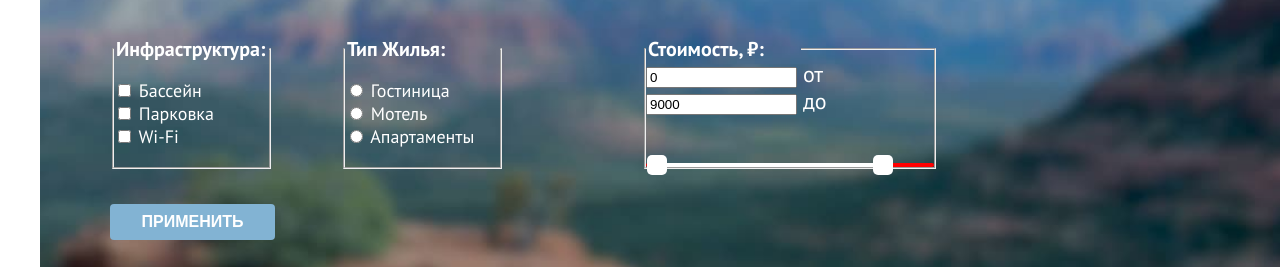
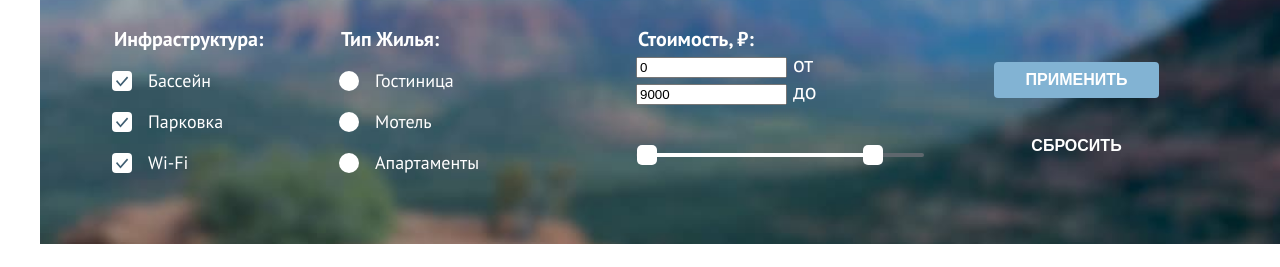
Before and after one commit to htmlacademy-htmlcss/1772115-sedona-36, a plain HTML site: page catalog.html in a window 1280 px wide. Shown: the part 225-492 px from the top of the page. Drawn offline with Linux system fonts and the light colour scheme.

Commit message:
формы
формы

```diff
--- a/catalog.html
+++ b/catalog.html
@@ -23,7 +23,7 @@
           <a class="navigation-link" href="#">О Cедоне</a>
         </li>
         <li class="navigation-item">
-          <a class="navigation-link" href="catalog.html">Гостиницы</a>
+          <a class="navigation-link navigation-link-current" href="catalog.html">Гостиницы</a>
         </li>
       </ul>
       <ul class="navigation-list navigation-user">
@@ -78,20 +78,23 @@
             <ul class="catalog-filter-list"></ul>
             <li class="catalog-filter-item">
             <label class="control">
-                <input class="control-input" type="checkbox" name="swimming-pool">
-                Бассейн
+                <input class="visually-hidden control-input" type="checkbox" name="swimming-pool">
+              <span class="control-mark-infrastructure"></span>
+              <span class="control-label"> Бассейн</span>
             </label>
             </li>
             <li class="catalog-filter-item">
                 <label class="control">
-                    <input class="control-input" type="checkbox" name="parking">
-                    Парковка
+                    <input class="visually-hidden control-input" type="checkbox" name="parking">
+                  <span class="control-mark-infrastructure"></span>
+                  <span class="control-label">Парковка</span>
                 </label>
             </li>
             <li class="catalog-filter-item">
                 <label class="control">
-                    <input class="control-input" type="checkbox" name="Wi-Fi">
-                    Wi-Fi
+                    <input class="visually-hidden control-input" type="checkbox" name="Wi-Fi">
+                  <span class="control-mark-infrastructure"></span>
+                  <span class="control-label"> Wi-Fi</span>
                 </label>
             </li>
             </ul>
@@ -102,20 +105,23 @@
             <ul class="catalog-filter-list"></ul>
             <li class="catalog-filter-item">
                 <label class="control">
-                    <input class="control-input" type="radio" name="type-of-housing">
-                    Гостиница
+                    <input class="visually-hidden control-input" type="radio" name="type-of-housing">
+                  <span class="control-mark"></span>
+                  <span class="control-label">Гостиница</span>
                 </label>
             </li>
             <li class="catalog-filter-item">
                 <label class="control">
-                    <input class="control-input" type="radio" name="type-of-housing">
-                    Мотель
+                    <input class="visually-hidden control-input" type="radio" name="type-of-housing">
+                  <span class="control-mark"></span>
+                  <span class="control-label"> Мотель</span>
                 </label>
             </li>
             <li class="catalog-filter-item">
                 <label class="control">
-                    <input class="control-input" type="radio" name="type-of-housing">
-                    Апартаменты
+                    <input class="visually-hidden control-input" type="radio" name="type-of-housing">
+                  <span class="control-mark"></span>
+                  <span class="control-label">Апартаменты</span>
                 </label>
             </li>
             </ul>
@@ -294,7 +300,7 @@
 
     <section class="mailing">
         <h2 class="mailing-title">Подпишитесь на рассылку</h2>
-        <p class="mailing-title-description">Только полезная информация и никакого спама, честное бойскаутское!</p>
+        <p class="mailing-title-description">Только полезная информация и никакого спама, <br>честное бойскаутское!</p>
         <form class="mailing-form" action="http://echo.htmlakademy.ru/" method="post">
             <p class="mailing-form-email">
               <label for="mailing-email"><span class="visually-hidden">Ваш e-mail</span></label>
--- a/styles/styles.css
+++ b/styles/styles.css
@@ -122,7 +122,6 @@ body {
 }
 .main-container {
   flex-grow: 1;
-margin-bottom: -6px;
 }
 
 .hero-container {
@@ -132,6 +131,7 @@ margin-bottom: -6px;
   background-size: 100% auto;
   background-repeat: no-repeat;
   padding-top: 50px;
+  margin-top: -10px;
 
 }
 .figure-advertisement{
@@ -301,7 +301,7 @@ margin: 0;
   color: #FFFFFF;
   background-size: 100% auto;
   background-repeat: no-repeat;
-  padding: 96px 258px 104px 258px;
+  padding: 96px 258px 100px 258px;
 
 }
 .mailing-title{
@@ -380,6 +380,7 @@ padding: 0;
   width:1200px;
   color: #FFFFFF;
   padding: 35px 70px 70px 70px;
+  margin-top: -10px;
 }
 .search-hotel-container{
  display: flex;
@@ -468,6 +469,8 @@ padding: 0;
 }
 .catalog-filter-group{
   list-style-type:none;
+  border: none;
+  padding: 0;
 }
 .catalog-filter-group-infrastructure{
   width: 151px;
@@ -504,7 +507,6 @@ padding: 0;
   line-height: 20px;
   text-transform: uppercase;
   margin: 0;
-  padding: 0;
   color: #FFFFFF;
   background: #82B3D3;
   border-radius: 4px;
@@ -517,6 +519,7 @@ padding: 0;
 }
 .catalog-button-reset{
   margin-top: 30px;
+  background-color: rgba(117, 190, 218, 0.0);
 }
 /*.range-wrapper-inputs span{*/
 /* position: absolute;*/
@@ -536,7 +539,7 @@ padding: 0;
   position: relative;
   height: 4px;
   margin-top: 48px;
-  background-color: red;
+  background-color: #5E676D;
   border-radius: 2px;
 }
 .range-bar {
@@ -581,6 +584,39 @@ padding: 0;
   font-weight: 400;
   font-size: 18px;
   line-height: 23px;
+}
+.control {
+  position: relative;
+  display: block;
+  padding-left: 36px;
+}
+.control-mark-infrastructure{
+  position: absolute;
+  top: 2px;
+  left: 0;
+  width: 20px;
+  height: 20px;
+  border: none;
+  background: #FFFFFF;
+  border-radius: 20%;
+  background-image: url("../images/svg/check-mark.svg");
+  background-repeat: no-repeat;
+  background-position: center;
+}
+.control-mark {
+  position: absolute;
+  top: 2px;
+  left: 0;
+  width: 20px;
+  height: 20px;
+  border: none;
+  background: #FFFFFF;
+  border-radius: 50%;
+
+}
+
+.catalog-filter-item:not(:last-child) {
+  margin-bottom: 18px;
 }
 .container-button-view{
   display: grid;
```
Also changed, not shown: images/svg/check-mark.svg (added).
